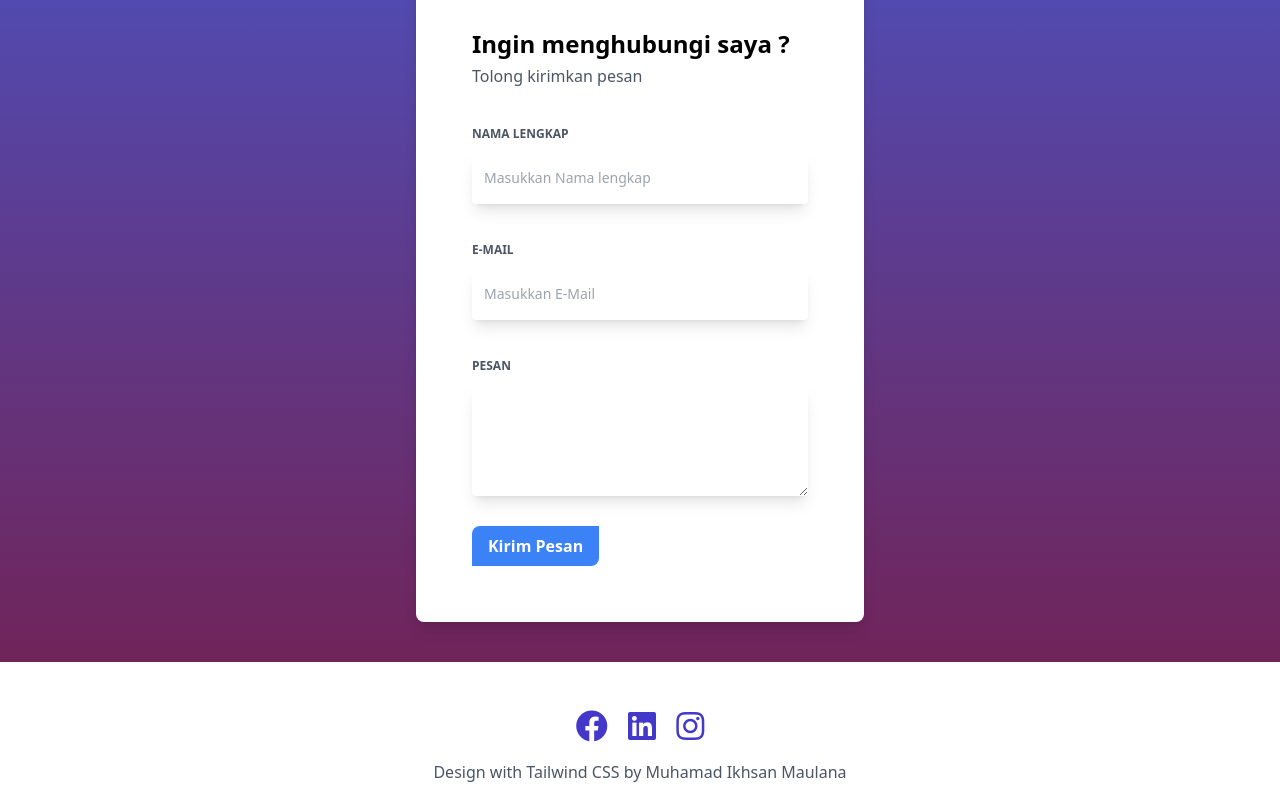
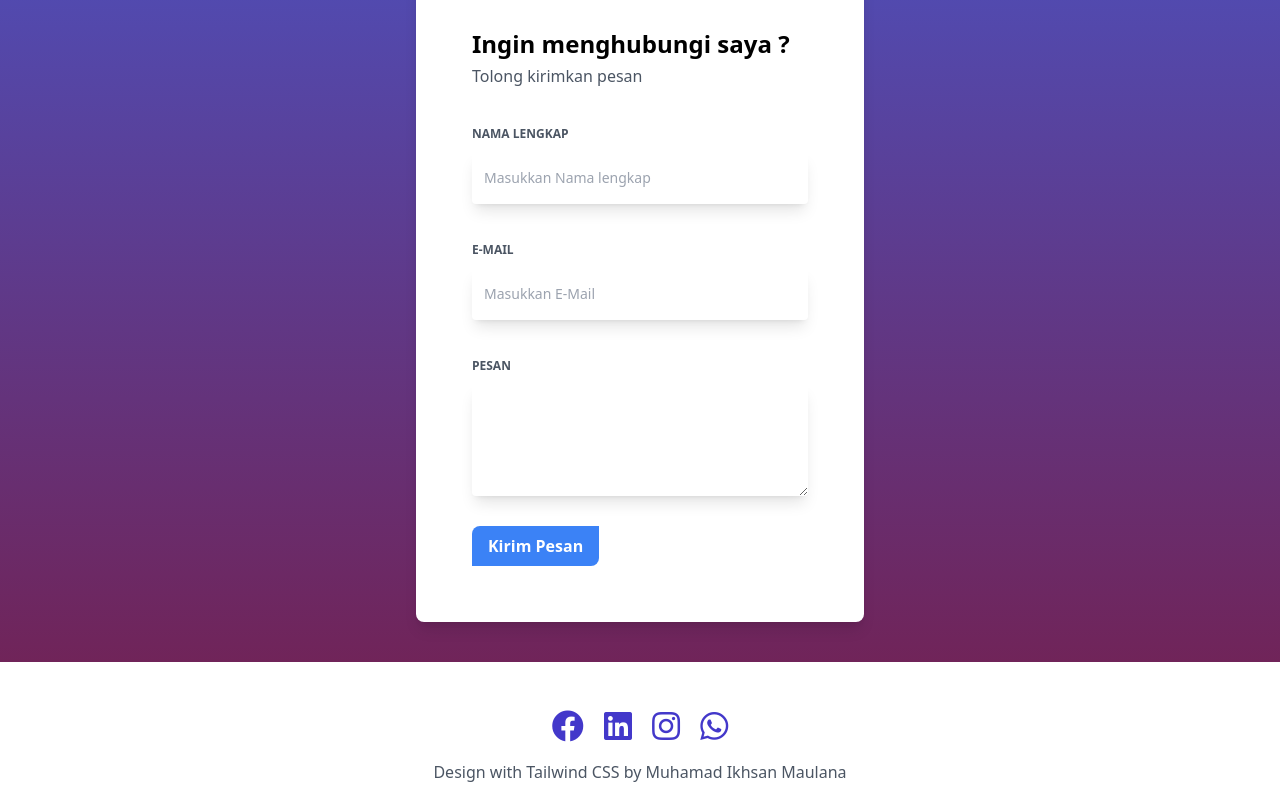
Before and after one commit to ikhsannn222/T-profil_tilewind, a plain HTML site: page index.html in a window 1280 px wide. Shown: the part 2436-3236 px from the top of the page. Drawn offline with nearby package versions, Linux system fonts and the light colour scheme.

Commit message:
last part tilewind pt-2

```diff
--- a/index.html
+++ b/index.html
@@ -252,17 +252,24 @@
     </section>
     <section class="w-screen mx-auto py-4 bg-white mt-8">
         <div class="text-center">
-            <!-- link & icon -->
-            <a href="#" class="text-indigo-700 hover:text-indigo-900 p-2 ">
+            <!-- Facebook link -->
+            <a href="https://www.facebook.com/your-profile" class="text-indigo-700 hover:text-indigo-900 p-2" target="_blank">
                 <i class="fa-2x fab fa-facebook"></i>
             </a>
-            <a href="#" class="text-indigo-700 hover:text-indigo-900 p-2 ">
+            <!-- LinkedIn link -->
+            <a href="https://www.linkedin.com/in/your-profile" class="text-indigo-700 hover:text-indigo-900 p-2" target="_blank">
                 <i class="fa-2x fab fa-linkedin"></i>
             </a>
-            <a href="#" class="text-indigo-700 hover:text-indigo-900 p-2 ">
+            <!-- Instagram link -->
+            <a href="https://www.instagram.com/your-profile" class="text-indigo-700 hover:text-indigo-900 p-2" target="_blank">
                 <i class="fa-2x fab fa-instagram"></i>
             </a>
+            <!-- WhatsApp link -->
+            <a href="https://wa.me/yourphonenumber" class="text-indigo-700 hover:text-indigo-900 p-2" target="_blank">
+                <i class="fa-2x fab fa-whatsapp"></i>
+            </a>
         </div>
+
         <div class="text-center mt-4 text-gray-600">
             Design with Tailwind CSS by Muhamad Ikhsan Maulana
         </div>
```
